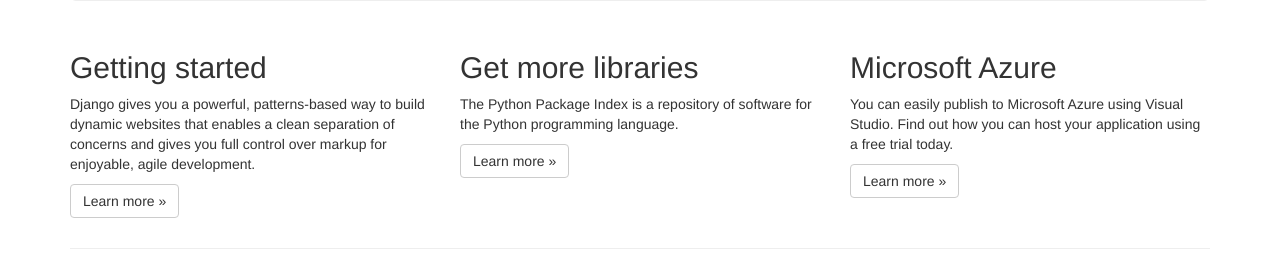
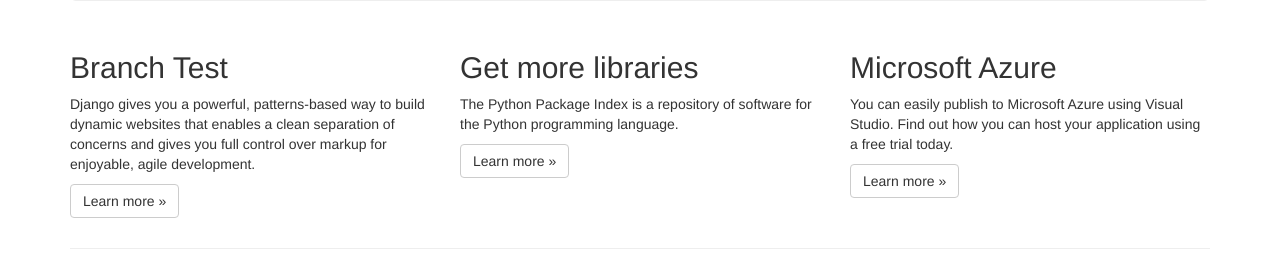
Before and after one commit to matmoxam/insightviz, a Django app: page / in a window 1280 px wide. Shown: the part 287-540 px from the top of the page. Run offline with Django 3.2, Linux system fonts and the light colour scheme; some libraries are stand-ins or nearby versions.

Commit message:
Test branch check in

```diff
--- a/app/templates/app/index.html
+++ b/app/templates/app/index.html
@@ -10,7 +10,7 @@
 
 <div class="row">
     <div class="col-md-4">
-        <h2>Getting started</h2>
+        <h2>Branch Test</h2>
         <p>
             Django gives you a powerful, patterns-based way to build dynamic websites that
             enables a clean separation of concerns and gives you full control over markup
```
